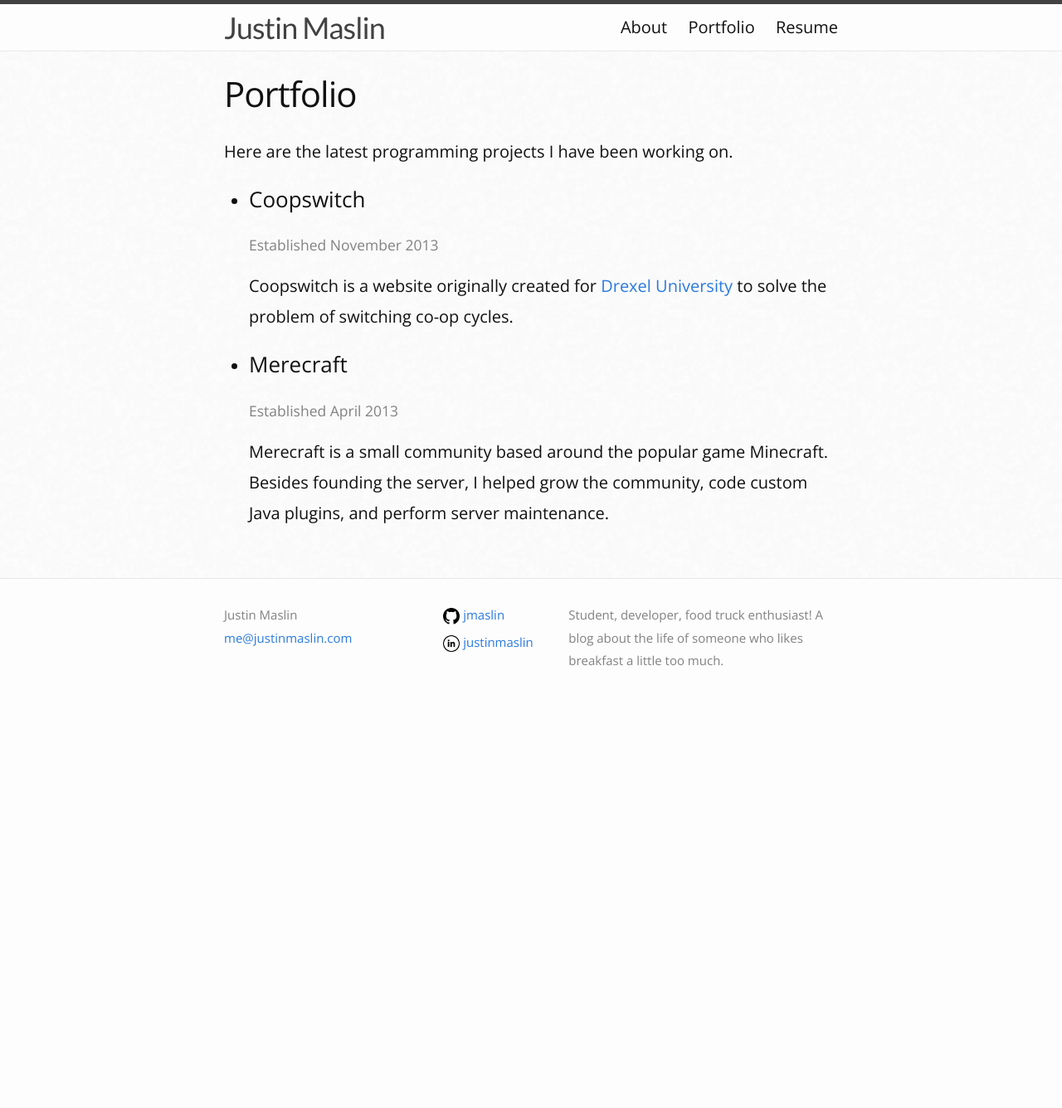
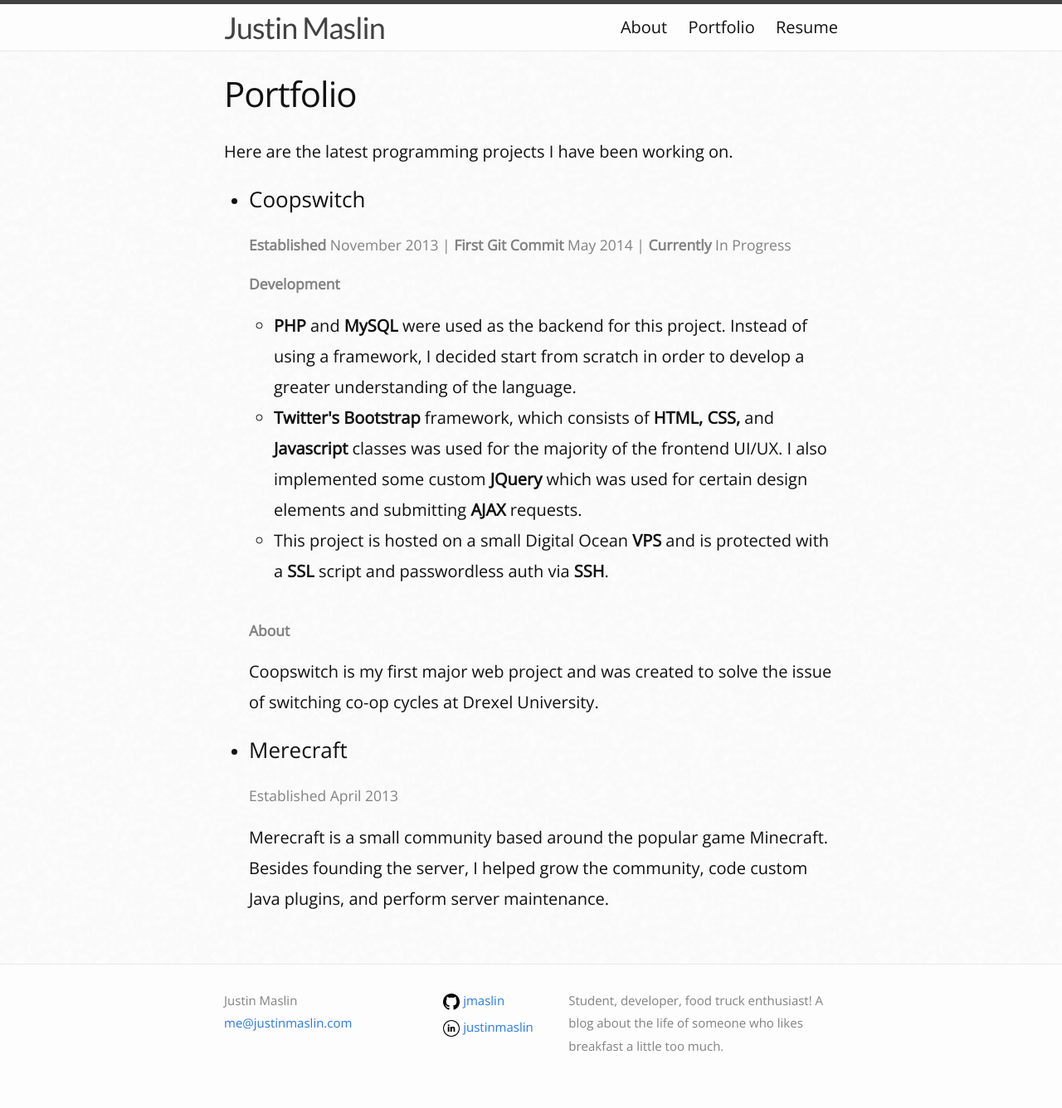
Before and after one commit to jmaslin/jmaslin.github.io, a Jekyll site: the page built from portfolio.md, in a window 1280 px wide. Shown: the whole page at 83% size. Built offline with Jekyll 4.4.1, drawn with Linux system fonts in a browser that asks for light colours; before the commit the page ends 900 px from its top, so only the background shows below that.

Commit message:
Updated Coopswitch portfolio item

```diff
--- a/portfolio.md
+++ b/portfolio.md
@@ -9,8 +9,18 @@ Here are the latest programming projects I have been working on.
 <ul class="portfolio">
 	<li>
 		<h3>Coopswitch</h3>
-		<p class="post-meta">Established November 2013</p>
-		<p>Coopswitch is a website originally created for <a href="http://drexel.edu">Drexel University</a> to solve the problem of switching co-op cycles.</p>
+		<p class="post-meta"><strong>Established</strong> November 2013 | <strong>First Git Commit</strong> May 2014 | <strong>Currently</strong> In Progress</p>
+
+		<p class="post-meta"><strong>Development</strong></p>
+		<ul>
+			<li><strong>PHP</strong> and <strong>MySQL</strong> were used as the backend for this project. Instead of using a framework, I decided start from scratch in order to develop a greater understanding of the language.</li>
+			<li><strong>Twitter's Bootstrap</strong> framework, which consists of <strong>HTML, CSS, </strong>and <strong>Javascript</strong> classes was used for the majority of the frontend UI/UX. I also implemented some custom <strong>JQuery</strong> which was used for certain design elements and submitting <strong>AJAX</strong> requests.</li>
+			<li>This project is hosted on a small Digital Ocean<strong> VPS</strong> and is protected with a <strong>SSL</strong> script and passwordless auth via <strong>SSH</strong>.</li>
+		</ul>
+		<br />
+
+		<p class="post-meta"><strong>About</strong></p>
+		<p>Coopswitch is my first major web project and was created to solve the issue of switching co-op cycles at Drexel University.</p>
 	</li>
 	<li>
 		<h3>Merecraft</h3>
```
